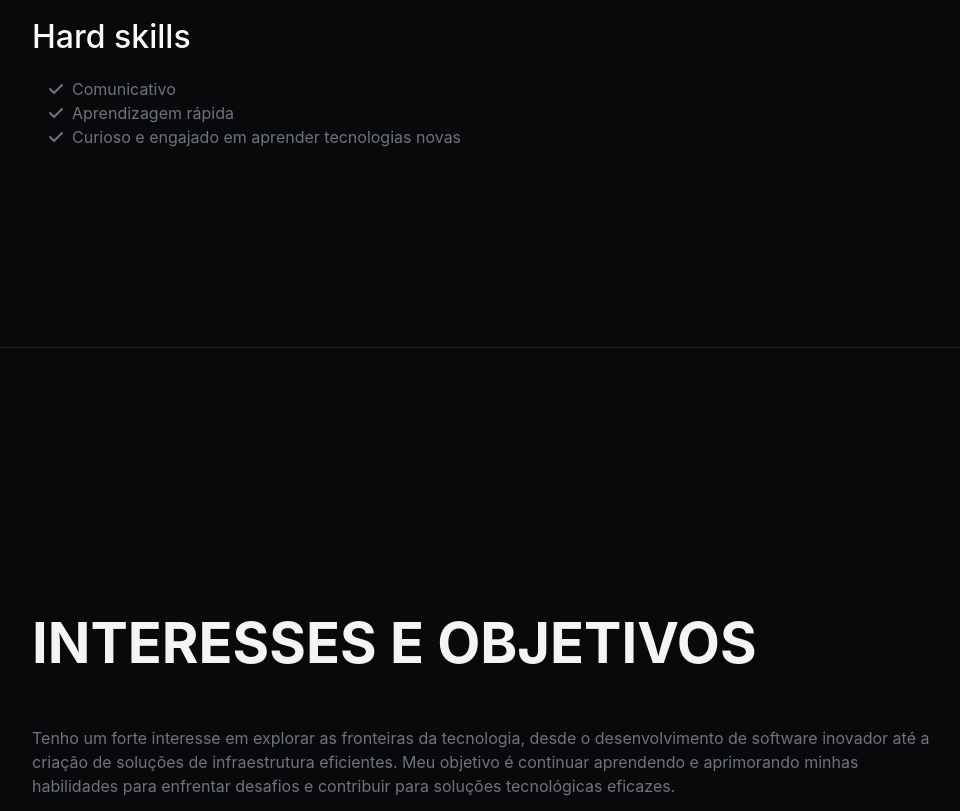
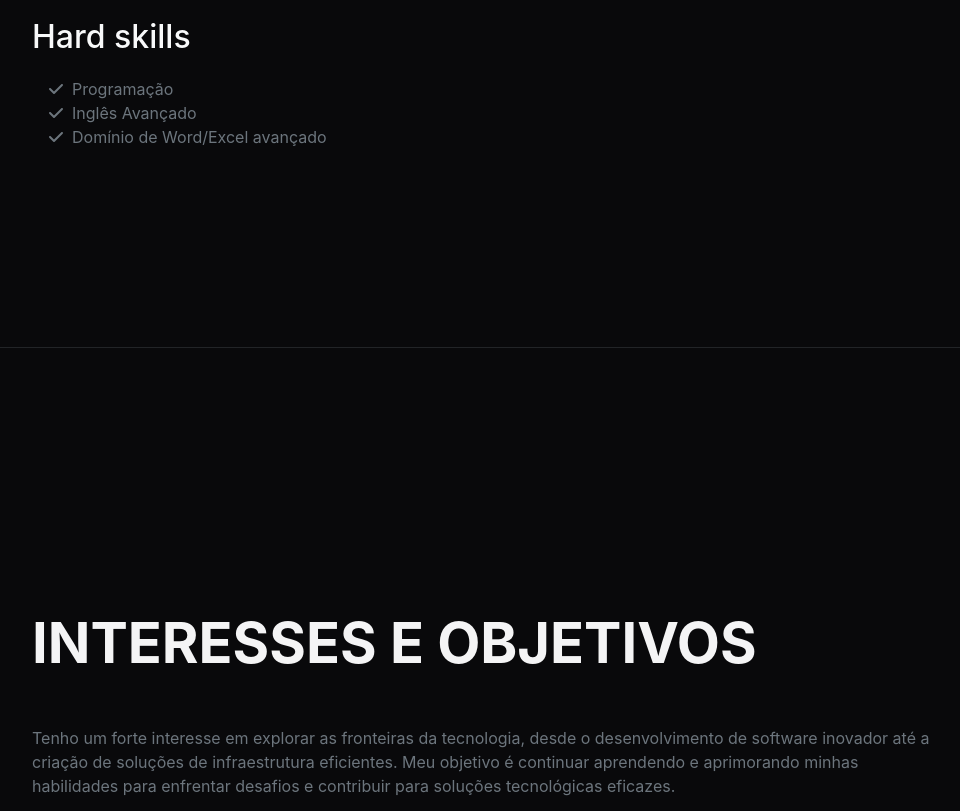
Before and after one commit to marciofreire99/portifolio-marcio, a plain HTML site: page index.html in a window 1280 px wide. Shown: the part 2055-2866 px from the top of the page, without its empty margins (288-1248 px from the left). Drawn offline with nearby package versions, Linux system fonts and the light colour scheme; a web font is replaced by a local one.

Commit message:
Update index.html

```diff
--- a/index.html
+++ b/index.html
@@ -99,15 +99,15 @@
                     <ul class="fa-ul mb-0">
                         <li>
                             <span class="fa-li"><i class="fas fa-check"></i></span>
-                            Comunicativo
+                            Programação
                         </li>
                         <li>
                             <span class="fa-li"><i class="fas fa-check"></i></span>
-                            Aprendizagem rápida
+                            Inglês Avançado
                         </li>
                         <li>
                             <span class="fa-li"><i class="fas fa-check"></i></span>
-                            Curioso e engajado em aprender tecnologias novas
+                            Domínio de Word/Excel avançado
                         </li>
                     </ul>
                 </div>
```
